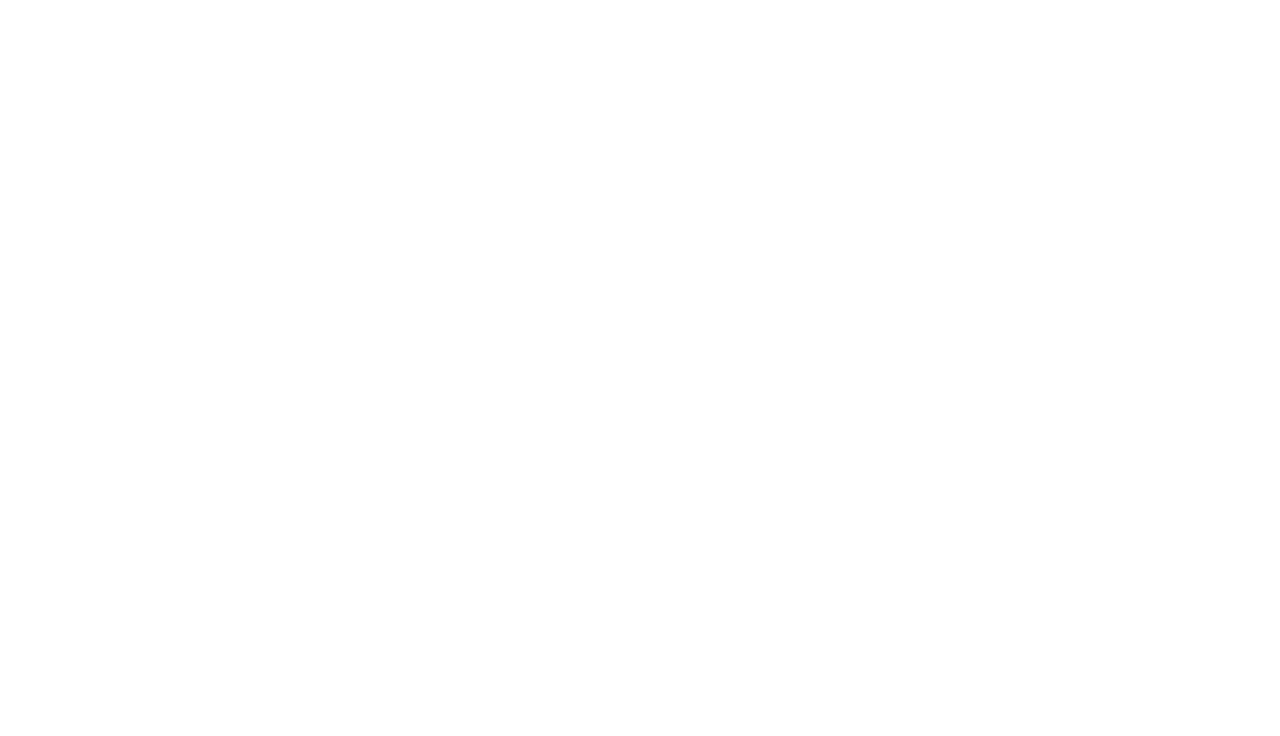
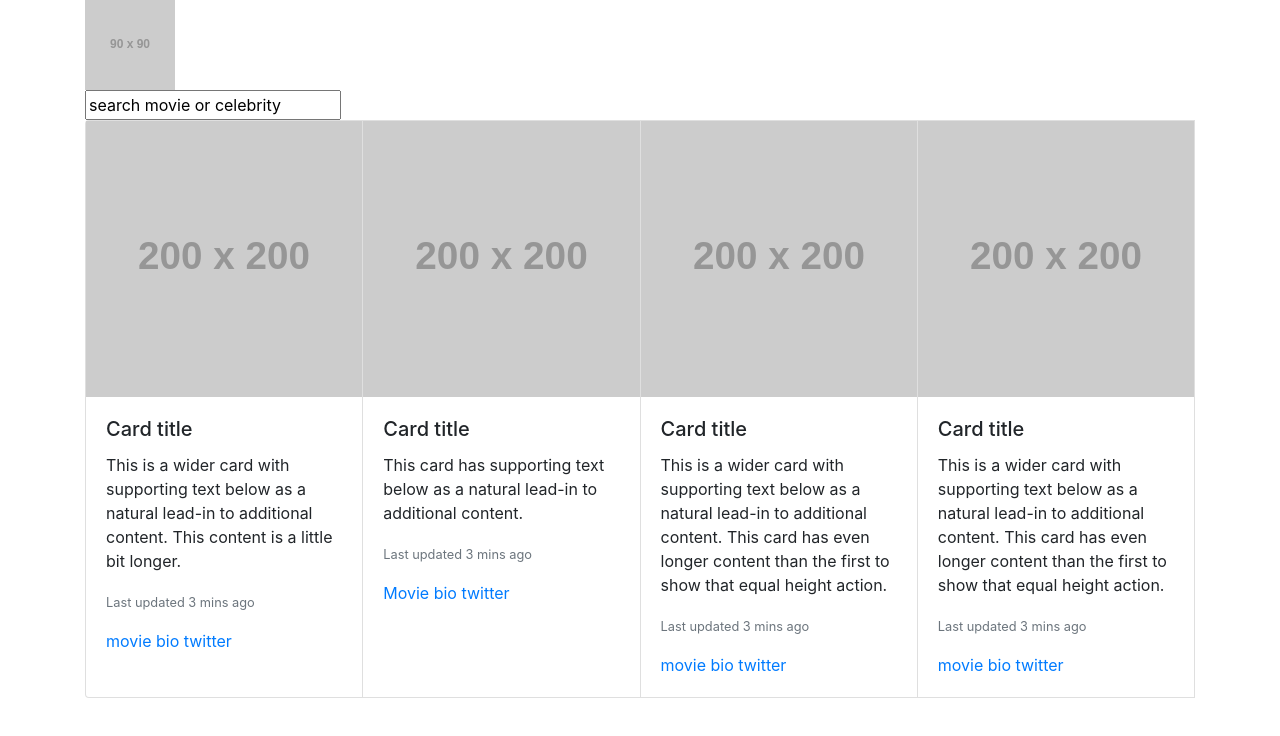
Before and after one commit to eccentricality/hollywoodHackers, a plain HTML site: page index.html in a window 1280 px wide. Drawn offline with nearby package versions, Linux system fonts and the light colour scheme; no server answers; placeholder pictures from the web are drawn by us.

Commit message:
HTML changes

```diff
--- a/index.html
+++ b/index.html
@@ -5,16 +5,64 @@
     <meta charset="UTF-8">
     <meta http-equiv="X-UA-Compatible" content="IE=edge">
     <meta name="viewport" content="width=device-width, initial-scale=1.0">
+    <link rel="stylesheet" href="https://stackpath.bootstrapcdn.com/bootstrap/4.3.1/css/bootstrap.min.css" integrity="sha384-ggOyR0iXCbMQv3Xipma34MD+dH/1fQ784/j6cY/iJTQUOhcWr7x9JvoRxT2MZw1T" crossorigin="anonymous">
     <title>HHGroup Project - 001</title>
 </head>
 
 <body>
     <div class="container">
         <header>
-            <img src="" alt="">
-            <nav></nav>
+            <img src="https://via.placeholder.com/90" alt="logo">
+            <nav>
+                <input type="search to celebrity or movie" id="search" value="search movie or celebrity">
+            </nav>
         </header>
         <section>
+            <div class="card-group">
+                <div class="card">
+                    <img class="tocard-img-p" src="https://via.placeholder.com/200" alt="Card image cap">
+                    <div class="card-body">
+                        <h5 class="card-title">Card title</h5>
+                        <p class="card-text">This is a wider card with supporting text below as a natural lead-in to additional content. This content is a little bit longer.</p>
+                        <p class="card-text"><small class="text-muted">Last updated 3 mins ago</small></p>
+                        <a href="#">movie</a>
+                        <a href="#"> bio</a>
+                        <a href="#">twitter</a>
+                    </div>
+                </div>
+                <div class="card">
+                    <img class="card-img-top" src="https://via.placeholder.com/200" alt="Card image cap">
+                    <div class="card-body">
+                        <h5 class="card-title">Card title</h5>
+                        <p class="card-text">This card has supporting text below as a natural lead-in to additional content.</p>
+                        <p class="card-text"><small class="text-muted">Last updated 3 mins ago</small></p>
+                        <a href="#">Movie</a>
+                        <a href="#">bio</a>
+                        <a href="#">twitter</a>
+                    </div>
+                </div>
+                <div class="card">
+                    <img class="card-img-top" src="https://via.placeholder.com/200" alt="Card image cap">
+                    <div class="card-body">
+                        <h5 class="card-title">Card title</h5>
+                        <p class="card-text">This is a wider card with supporting text below as a natural lead-in to additional content. This card has even longer content than the first to show that equal height action.</p>
+                        <p class="card-text"><small class="text-muted">Last updated 3 mins ago</small></p>
+                        <a href="#">movie</a>
+                        <a href="#">bio</a>
+                        <a href="#">twitter</a>
+                    </div>
+                </div>
+                <div class="card">
+                    <img class="card-img-top" src="https://via.placeholder.com/200" alt="Card image cap">
+                    <div class="card-body">
+                        <h5 class="card-title">Card title</h5>
+                        <p class="card-text">This is a wider card with supporting text below as a natural lead-in to additional content. This card has even longer content than the first to show that equal height action.</p>
+                        <p class="card-text"><small class="text-muted">Last updated 3 mins ago</small></p>
+                        <a href="#">movie</a>
+                        <a href="#">bio</a>
+                        <a href="#">twitter</a>
+                    </div>
+                </div>
                 <aside>
                     <figure>
                         <img src="" alt="">
@@ -29,4 +77,5 @@
         <script src="./assets/script.js" async defer></script>
 </body>
 
+
 </html>
```
Lines whose indentation alone changed are shown as unchanged.
